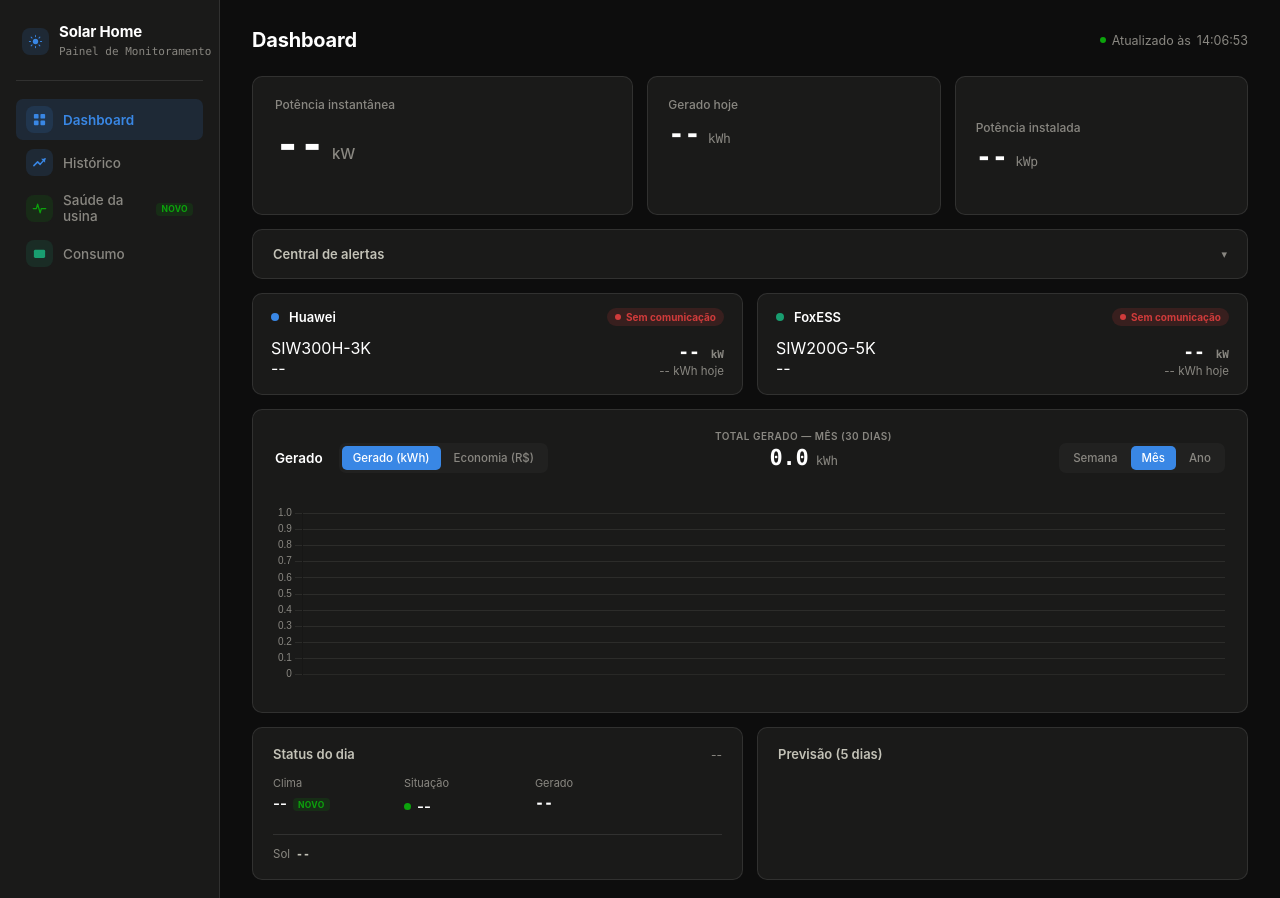
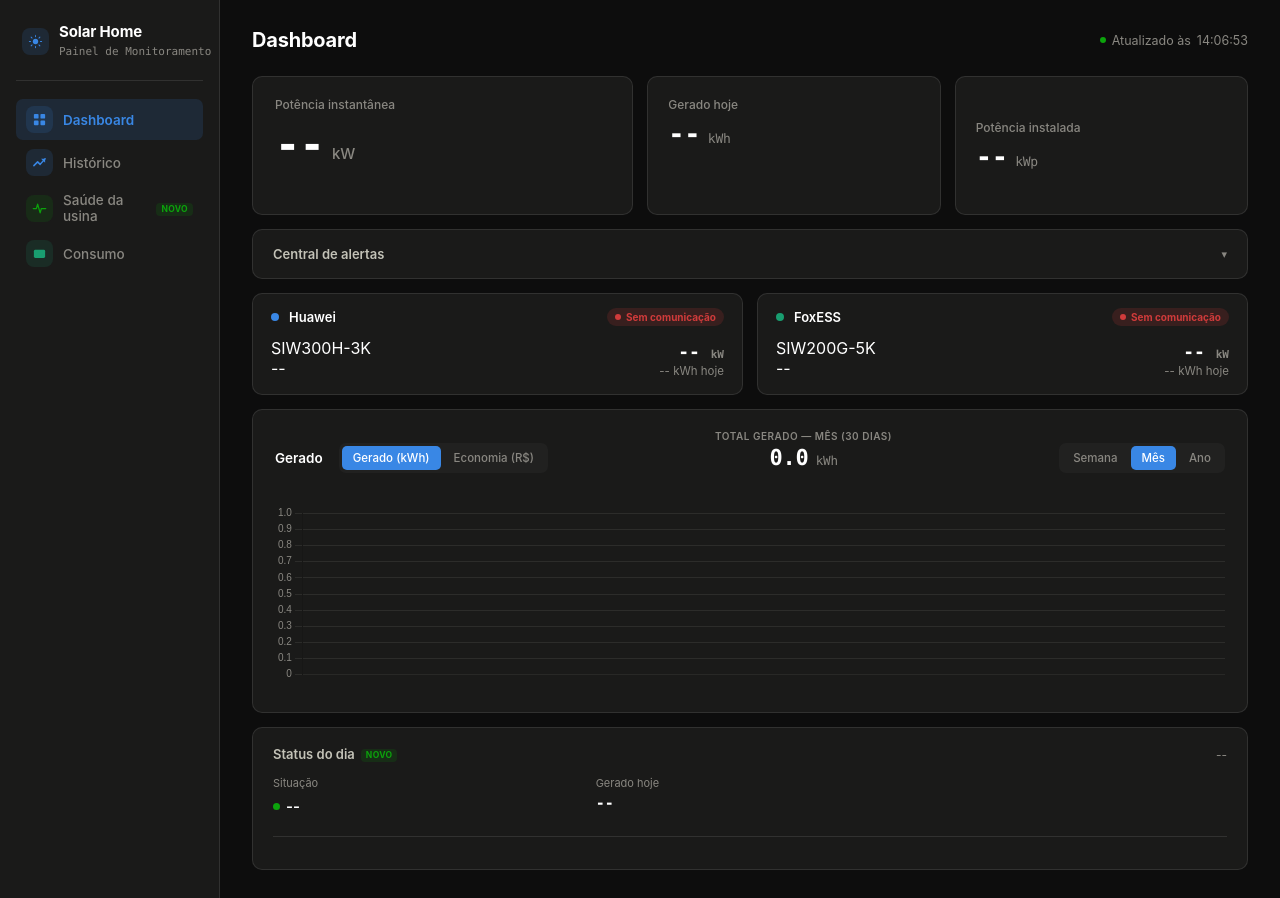
Before and after one commit to Murilo-Veiga/EnergiaSolar, a FastAPI app: template webapp/templates/index.html in a window 1280 px wide. Run offline with FastAPI, Linux system fonts and the light colour scheme; the template is opened without the code that fills it, so the values that code supplies are empty.

Commit message:
Melhorias layout Dashboard - timer PDF

```diff
--- a/webapp/main.py
+++ b/webapp/main.py
@@ -146,10 +146,16 @@ def _forecast_days():
             codes_in_daylight = [c for h, c in enumerate(hour_codes) if _hour_in_daylight(h, sunrise, sunset)]
             if codes_in_daylight:
                 daylight_code = max(set(codes_in_daylight), key=codes_in_daylight.count)
-                daylight_desc, _ = WMO_CODES.get(daylight_code, ("Desconhecido", "moderado"))
+                daylight_desc, daylight_rating = WMO_CODES.get(daylight_code, ("Desconhecido", "moderado"))
                 day["weather_daylight"] = daylight_desc
+                # rating (usado pro ícone) precisa acompanhar a mesma recalculação do
+                # texto — senão o ícone mostra o resumo de 24h enquanto o texto mostra
+                # só as horas de sol, podendo contradizer um ao outro (mesma classe de
+                # bug que motivou o weather_daylight, ver README > "Status do dia").
+                day["rating_daylight"] = daylight_rating
             else:
                 day["weather_daylight"] = description
+                day["rating_daylight"] = day["rating"]
             day["cloudcover_hourly"] = hour_clouds
 
         days.append(day)
@@ -242,9 +248,10 @@ def summary():
     status = "alerta" if has_alarm else ("online" if is_online else "pendente")
 
     peak_power_kw = peak_power_at = None
+    start_of_day_brazil = datetime.now(BRAZIL_TZ).replace(hour=0, minute=0, second=0, microsecond=0)
     flux_peak = f'''
     from(bucket: "{INFLUX_BUCKET}")
-      |> range(start: -24h)
+      |> range(start: {start_of_day_brazil.astimezone(timezone.utc).isoformat()})
       |> filter(fn: (r) => r._measurement == "plant_status" and r._field == "instantaneous_power_kw" and r.plant_id == "{PLANT_TAG}")
     '''
     for table in query_api.query(flux_peak):
@@ -514,7 +521,7 @@ def history_report_pdf(range: str = "mes"):
 
     pdf_bytes = build_history_report_pdf(
         period_label=RANGE_LABEL_PDF.get(range, "Período selecionado"),
-        generated_at=datetime.now(),
+        generated_at=datetime.now(BRAZIL_TZ),
         rows=rows,
         total_kwh=data["total_kwh"],
         total_brl=data["total_brl"] or 0.0,
@@ -547,11 +554,20 @@ def history_inverters(range: str = "mes"):
     """Geração diária por inversor. Não precisa de nenhum dado novo do
     coletor: deriva do último inverter_status.day_kwh de cada dia (mesma
     lógica de "o último valor do dia é o total do dia" que já vale pro
-    daily_generation), só que por inversor em vez do total da usina."""
-    days = RANGE_DAYS.get(range, 30)
+    daily_generation), só que por inversor em vez do total da usina.
+
+    range="dia" usa a meia-noite BRT de hoje como início em vez da janela
+    rolante de -1d: com -1d, o último ponto de ontem (gravado ~23:55) cai
+    dentro da janela e entra como um dia extra, fazendo a soma dobrar
+    ontem-inteiro + hoje-parcial em vez de só hoje."""
+    if range == "dia":
+        range_start = datetime.now(BRAZIL_TZ).replace(hour=0, minute=0, second=0, microsecond=0).astimezone(timezone.utc).isoformat()
+    else:
+        days = RANGE_DAYS.get(range, 30)
+        range_start = f"-{days}d"
     flux = f'''
     from(bucket: "{INFLUX_BUCKET}")
-      |> range(start: -{days}d)
+      |> range(start: {range_start})
       |> filter(fn: (r) => r._measurement == "inverter_status" and r._field == "day_kwh" and r.plant_id == "{PLANT_TAG}")
       |> sort(columns: ["_time"])
     '''
--- a/webapp/templates/index.html
+++ b/webapp/templates/index.html
@@ -11,6 +11,7 @@
     --page:      #0d0d0d;
     --surface:   #1a1a19;
     --surface-2: #212120;
+    --surface-3: #262624;
     --ink:       #ffffff;
     --ink-2:     #c3c2b7;
     --ink-muted: #898781;
@@ -49,6 +50,7 @@
   .icon-badge.size-nav { width: 27px; height: 27px; }
   .icon-badge.size-card { width: 32px; height: 32px; border-radius: 9px; }
   .icon-badge.size-alert { width: 28px; height: 28px; }
+  .icon-badge.size-fc { width: 26px; height: 26px; border-radius: 7px; }
   .icon-badge.blue  { background: rgba(57,135,229,0.14); color: var(--accent-blue); }
   .icon-badge.aqua  { background: rgba(25,158,112,0.14); color: var(--accent-aqua); }
   .icon-badge.green { background: rgba(12,163,12,0.13);  color: var(--good); }
@@ -189,9 +191,8 @@
   .status-pill { display: inline-flex; align-items: center; gap: 6px; font-size: 15px; font-weight: 600; }
   .status-pill .sw { width: 7px; height: 7px; border-radius: 50%; background: var(--good); }
 
-  /* Bottom row */
-  .bottom-row { display: grid; grid-template-columns: 1fr 1fr; gap: 14px; }
-  .day-card { padding: 18px 20px; display: flex; flex-direction: column; justify-content: center; }
+  /* Status do dia — cartão único (fatos da usina + linha do tempo do clima) */
+  .day-card { padding: 18px 20px; }
   .day-card .head { display: flex; justify-content: space-between; align-items: center; margin-bottom: 14px; }
   .day-card h3 { font-size: 13px; font-weight: 600; margin: 0; color: var(--ink-2); }
   .day-card .date { font-size: 12px; color: var(--ink-muted); }
@@ -201,11 +202,6 @@
   .day-grid .aux { display: block; font-size: 11px; color: var(--ink-muted); margin-top: 3px; font-family: var(--font-data); }
   .hero-line { display: flex; align-items: baseline; gap: 10px; flex-wrap: wrap; }
   .hero-line .aux { font-size: 12.5px; color: var(--ink-muted); }
-  .day-extra { display: flex; gap: 26px; margin-top: 14px; padding-top: 12px; border-top: 1px solid var(--border); }
-  .day-extra-item { display: flex; align-items: center; gap: 6px; font-size: 11.5px; }
-  .day-extra-item .l { color: var(--ink-muted); }
-  .day-extra-item .v { color: var(--ink-2); font-weight: 600; font-family: var(--font-data); font-variant-numeric: tabular-nums; }
-  .day-extra-item[hidden] { display: none; }
   .sparkline-box { margin-top: 14px; padding-top: 12px; border-top: 1px solid var(--border); }
   .sparkline-box[hidden] { display: none; }
   .sparkline-label { font-size: 10px; color: var(--ink-muted); text-transform: uppercase; letter-spacing: .05em; font-weight: 600; margin-bottom: 8px; }
@@ -219,19 +215,28 @@
     padding: 1.5px 5px; border-radius: 4px; margin-left: 6px; vertical-align: middle;
   }
 
-  .forecast-card { padding: 18px 20px; }
-  .forecast-card h3 { font-size: 13px; font-weight: 600; margin: 0 0 14px; color: var(--ink-2); }
-  .fc-strip { display: flex; gap: 8px; align-items: stretch; }
-  .fc-day { flex: 1; text-align: center; background: var(--surface-2); border-radius: 8px; padding: 12px 8px 10px; display: flex; flex-direction: column; }
-  .fc-day .d { font-size: 10.5px; color: var(--ink-muted); font-weight: 500; }
-  .fc-day .ic { font-size: 18px; margin: 6px 0 4px; }
-  .fc-day .cond { font-size: 10px; color: var(--ink-2); line-height: 1.25; min-height: 25px; padding: 0 2px; }
-  .fc-day .fc-stats { border-top: 1px solid var(--border); margin-top: 8px; padding-top: 7px; display: flex; flex-direction: column; gap: 4px; }
-  .fc-day .rad { font-size: 10px; color: var(--ink-muted); font-family: var(--font-data); font-variant-numeric: tabular-nums; }
-  .fc-day .rad .unit { font-size: 8px; color: var(--ink-muted); }
-  .fc-day .rad-meter { height: 3px; background: var(--surface); border-radius: 2px; overflow: hidden; margin: 3px 1px 0; }
-  .fc-day .rad-meter i { display: block; height: 100%; background: var(--ink-muted); border-radius: 2px; }
-  .fc-day .t { font-size: 12px; color: var(--ink-2); font-weight: 650; font-family: var(--font-data); font-variant-numeric: tabular-nums; }
+  /* Linha do tempo (hoje + próximos 4 dias) dentro do card "Status do dia" —
+     "hoje" usa o clima recalculado só nas horas de sol (ver README), os
+     outros usam o resumo bruto do dia inteiro; o destaque visual deixa essa
+     diferença de fonte visível em vez de escondida. */
+  .day-timeline { display: flex; gap: 8px; margin-top: 16px; padding-top: 14px; border-top: 1px solid var(--border); }
+  .tl-day { flex: 1; text-align: center; background: var(--surface-2); border-radius: 8px; padding: 12px 8px 10px; display: flex; flex-direction: column; border: 1px solid transparent; position: relative; }
+  .tl-day.today { background: var(--surface-3); border-color: var(--accent-blue); }
+  .tl-day.today::before {
+    content: "HOJE"; position: absolute; top: -8px; left: 50%; transform: translateX(-50%);
+    background: var(--accent-blue); color: #fff; font-size: 8.5px; font-weight: 700; letter-spacing: .04em;
+    padding: 2px 7px; border-radius: 5px;
+  }
+  .tl-day .d { font-size: 10.5px; color: var(--ink-muted); font-weight: 500; }
+  .tl-day .icon-badge { margin: 7px auto 5px; }
+  .tl-day .cond { font-size: 10px; color: var(--ink-2); line-height: 1.25; min-height: 25px; padding: 0 2px; }
+  .tl-day .sun-note { font-size: 9px; color: var(--ink-muted); font-family: var(--font-data); margin-top: 2px; }
+  .tl-day .fc-stats { border-top: 1px solid var(--border); margin-top: 8px; padding-top: 7px; display: flex; flex-direction: column; gap: 4px; }
+  .tl-day .rad { font-size: 10px; color: var(--ink-muted); font-family: var(--font-data); font-variant-numeric: tabular-nums; }
+  .tl-day .rad .unit { font-size: 8px; color: var(--ink-muted); }
+  .tl-day .rad-meter { height: 3px; background: var(--surface); border-radius: 2px; overflow: hidden; margin: 3px 1px 0; }
+  .tl-day .rad-meter i { display: block; height: 100%; background: var(--ink-muted); border-radius: 2px; }
+  .tl-day .t { font-size: 12px; color: var(--ink-2); font-weight: 650; font-family: var(--font-data); font-variant-numeric: tabular-nums; }
 
   /* Histórico table */
   .hist-table { width: 100%; border-collapse: collapse; }
@@ -408,50 +413,35 @@
           <div class="chart-caption" id="dash-caption"></div>
         </div>
 
-        <div class="bottom-row">
         <div class="card day-card">
           <div class="head">
-              <h3>Status do dia</h3>
+            <h3>Status do dia<span data-new-key="clima-horas-de-sol"></span></h3>
             <span class="date" id="day-status-date">--</span>
           </div>
-            <div class="day-grid">
-              <div>
-                <div class="l" id="day-status-weather-label">Clima</div>
-                <div class="v" style="font-family:var(--font-ui)"><span id="day-status-weather">--</span><span data-new-key="clima-horas-de-sol"></span></div>
-              </div>
+          <div class="day-grid" style="grid-template-columns:repeat(3,1fr)">
             <div>
               <div class="l">Situação</div>
               <span class="status-pill" id="day-status-pill"><span class="sw"></span><span class="label">--</span></span>
               <div id="day-status-alarm-detail" style="font-size:10.5px;color:var(--ink-muted);margin-top:4px"></div>
             </div>
             <div>
-                <div class="l">Gerado</div>
+              <div class="l">Gerado hoje</div>
               <div class="v" id="day-status-generated">--</div>
             </div>
-            </div>
-            <div class="day-extra">
-              <div class="day-extra-item tt" id="day-bandeira" hidden>
-                <span class="flag-dot" id="day-bandeira-dot"></span>
-                <span class="l">Bandeira</span> <span class="v" id="day-bandeira-name">--</span>
+            <div id="day-bandeira" hidden>
+              <div class="l">Bandeira</div>
+              <div class="v tt"><span class="flag-dot" id="day-bandeira-dot"></span> <span id="day-bandeira-name">--</span>
                 <span class="tip" id="day-bandeira-tip"></span>
               </div>
-              <div class="day-extra-item">
-                <span class="l">Sol</span> <span class="v" id="day-sun">--</span>
-              </div>
-              <div class="day-extra-item" id="day-radiation" hidden>
-                <span class="l">Irradiância</span> <span class="v" id="day-radiation-value">--</span>
-              </div>
-            </div>
+            </div>
+          </div>
+
+          <div class="day-timeline" id="day-timeline"></div>
+
           <div class="sparkline-box" id="day-cloud-box" hidden>
             <div class="sparkline-label">Nuvens ao longo do dia</div>
             <div id="day-cloud-sparkline"></div>
             <div class="sparkline-caption"><span>00h</span><span>06h</span><span>12h</span><span>18h</span><span>23h</span></div>
-            </div>
-          </div>
-
-          <div class="card forecast-card">
-            <h3>Previsão (5 dias)</h3>
-            <div class="fc-strip" id="forecast-cards"></div>
           </div>
         </div>
       </div>
@@ -805,6 +795,11 @@
         plug: `<path d="M9 2.5v4.2" stroke="currentColor" stroke-width="2" stroke-linecap="round"/><path d="M15 2.5v4.2" stroke="currentColor" stroke-width="2" stroke-linecap="round"/><path d="M7 7.7h10v4a5 5 0 0 1-10 0v-4Z" fill="currentColor"/><path d="M12 16.7v5" stroke="currentColor" stroke-width="2" stroke-linecap="round"/>`,
         target: `<circle cx="12" cy="12" r="9" fill="none" stroke="currentColor" stroke-width="2"/><circle cx="12" cy="12" r="5" fill="none" stroke="currentColor" stroke-width="2"/><circle cx="12" cy="12" r="1.6" fill="currentColor"/>`,
         shield: `<path d="M12 2.5 L19.5 5.5 V11.5 C19.5 16.5 16.3 20 12 21.5 C7.7 20 4.5 16.5 4.5 11.5 V5.5 Z" fill="currentColor"/>`,
+        cloud: `<path d="M7.5 18.5a4.3 4.3 0 0 1-.4-8.58 5.4 5.4 0 0 1 10.4-1.9 3.9 3.9 0 0 1-.7 10.48Z" fill="currentColor"/>`,
+        drizzle: `<path d="M7.5 14.5a4.3 4.3 0 0 1-.4-8.58 5.4 5.4 0 0 1 10.4-1.9 3.9 3.9 0 0 1-.7 10.48Z" fill="currentColor"/>` +
+          `<line x1="8" y1="17.5" x2="7" y2="21" stroke="currentColor" stroke-width="1.6" stroke-linecap="round"/>` +
+          `<line x1="12" y1="17.5" x2="11" y2="21" stroke="currentColor" stroke-width="1.6" stroke-linecap="round"/>` +
+          `<line x1="16" y1="17.5" x2="15" y2="21" stroke="currentColor" stroke-width="1.6" stroke-linecap="round"/>`,
       }[name] || "";
       return `<svg width="${size}" height="${size}" viewBox="0 0 24 24">${body}</svg>`;
     }
@@ -1340,14 +1335,14 @@
       }
     }
 
+    // Só os fatos da usina (situação, geração, bandeira) — o clima de hoje
+    // (ícone, sol, irradiância, nuvens) mora na linha do tempo, alimentada
+    // por refreshForecast(), pra não duplicar a mesma informação em 2 lugares.
     async function refreshDayStatus() {
       const r = await fetch("/api/day-status");
       const d = await r.json();
 
       document.getElementById("day-status-date").textContent = d.date ?? "--";
-      document.getElementById("day-status-weather").textContent = d.weather_daylight ?? d.weather ?? "--";
-      document.getElementById("day-status-weather-label").textContent =
-        (d.weather_daylight && d.sunrise && d.sunset) ? `Clima (${d.sunrise}–${d.sunset})` : "Clima";
       document.getElementById("day-status-generated").innerHTML =
         d.generated_kwh !== null ? `${fmtNum(d.generated_kwh)} <span style="font-size:11px;color:var(--ink-muted);font-family:var(--font-ui)">kWh</span>` : "--";
 
@@ -1381,24 +1376,6 @@
       } else {
         bandeiraItem.hidden = true;
       }
-
-      document.getElementById("day-sun").textContent = (d.sunrise && d.sunset) ? `${d.sunrise} – ${d.sunset}` : "--";
-
-      const radItem = document.getElementById("day-radiation");
-      if (d.solar_radiation_mj_m2 !== null && d.solar_radiation_mj_m2 !== undefined) {
-        radItem.hidden = false;
-        document.getElementById("day-radiation-value").textContent = `${fmtNum(d.solar_radiation_mj_m2)} MJ/m²`;
-      } else {
-        radItem.hidden = true;
-      }
-
-      const cloudBox = document.getElementById("day-cloud-box");
-      if (d.cloudcover_hourly && d.sunrise && d.sunset) {
-        cloudBox.hidden = false;
-        renderCloudSparkline(d.cloudcover_hourly, d.sunrise, d.sunset);
-      } else {
-        cloudBox.hidden = true;
-      }
     }
 
     // Barras de cobertura de nuvem por hora (00h-23h), com a janela entre
@@ -1587,33 +1564,54 @@
       body.hidden = !isOpen;
     });
 
-    const RATING_ICON = { bom: "☀️", moderado: "⛅", ruim: "🌧️" };
+    const RATING_ICON_NAME = { bom: "sun", moderado: "cloud", ruim: "drizzle" };
+    const RATING_BADGE_COLOR = { bom: "gold", moderado: "blue", ruim: "blue" };
     // Escala fixa até 20 MJ/m² (dia de céu limpo típico na região) — dá contexto
     // comparável entre os dias em vez de reescalar pelo máximo da semana.
     const radiationMeterPct = (mj) => Math.max(4, Math.min(100, Math.round((mj / 20) * 100)));
 
+    // Renderiza a linha do tempo dentro do card "Status do dia": hoje
+    // (destacado, clima recalculado só nas horas de sol) + próximos 4 dias
+    // (resumo bruto do dia inteiro). Também dispara o gráfico de nuvens de
+    // hoje — tudo isso vem do mesmo /api/forecast (cache de 2h no backend),
+    // então não duplica a consulta que /api/day-status já fazia.
     async function refreshForecast() {
       const r = await fetch("/api/forecast");
       const days = await r.json();
 
-      const container = document.getElementById("forecast-cards");
+      const container = document.getElementById("day-timeline");
       container.innerHTML = "";
       days.forEach((d, i) => {
-        const icon = RATING_ICON[d.rating] ?? "⛅";
+        const isToday = i === 0;
+        const rating = isToday ? (d.rating_daylight ?? d.rating) : d.rating;
+        const color = RATING_BADGE_COLOR[rating] ?? "blue";
+        const iconName = RATING_ICON_NAME[rating] ?? "cloud";
         const weekday = new Date(d.date + "T12:00:00").toLocaleDateString("pt-BR", { weekday: "short" }).replace(".", "");
-        const label = i === 0 ? "Hoje" : weekday.charAt(0).toUpperCase() + weekday.slice(1);
+        const label = isToday ? "Hoje" : weekday.charAt(0).toUpperCase() + weekday.slice(1);
+        const condition = isToday ? (d.weather_daylight ?? d.weather) : d.weather;
         const el = document.createElement("div");
-        el.className = "fc-day";
+        el.className = `tl-day${isToday ? " today" : ""}`;
         el.innerHTML = `
           <div class="d">${label}</div>
-          <div class="ic">${icon}</div>
-          <div class="cond">${d.weather}</div>
+          <span class="icon-badge ${color} size-fc">${iconSvg(iconName, 15, ICON_BG[color])}</span>
+          <div class="cond">${condition}</div>
+          ${isToday && d.sunrise && d.sunset ? `<div class="sun-note">${d.sunrise}–${d.sunset}</div>` : ""}
           <div class="fc-stats">
             <div class="rad">${fmtNum(d.solar_radiation_mj_m2)} <span class="unit">MJ/m²</span><div class="rad-meter"><i style="width:${radiationMeterPct(d.solar_radiation_mj_m2)}%"></i></div></div>
             <div class="t">${fmtNum(d.temp_max, 0)}°/${fmtNum(d.temp_min, 0)}°</div>
           </div>
         `;
         container.appendChild(el);
+
+        if (isToday) {
+          const cloudBox = document.getElementById("day-cloud-box");
+          if (d.cloudcover_hourly && d.sunrise && d.sunset) {
+            cloudBox.hidden = false;
+            renderCloudSparkline(d.cloudcover_hourly, d.sunrise, d.sunset);
+          } else {
+            cloudBox.hidden = true;
+          }
+        }
       });
     }
 
```
Also changed, not shown: README.md. Lines whose indentation alone changed are shown as unchanged.
